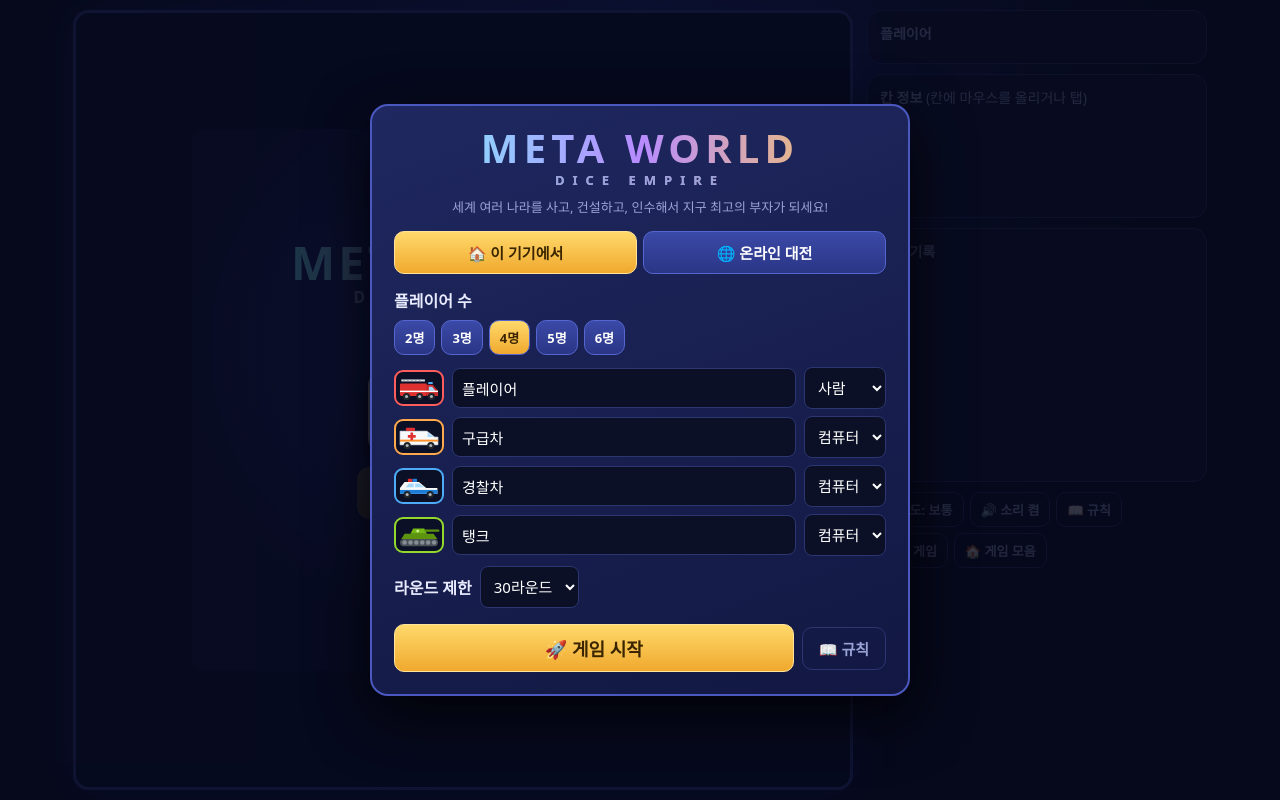
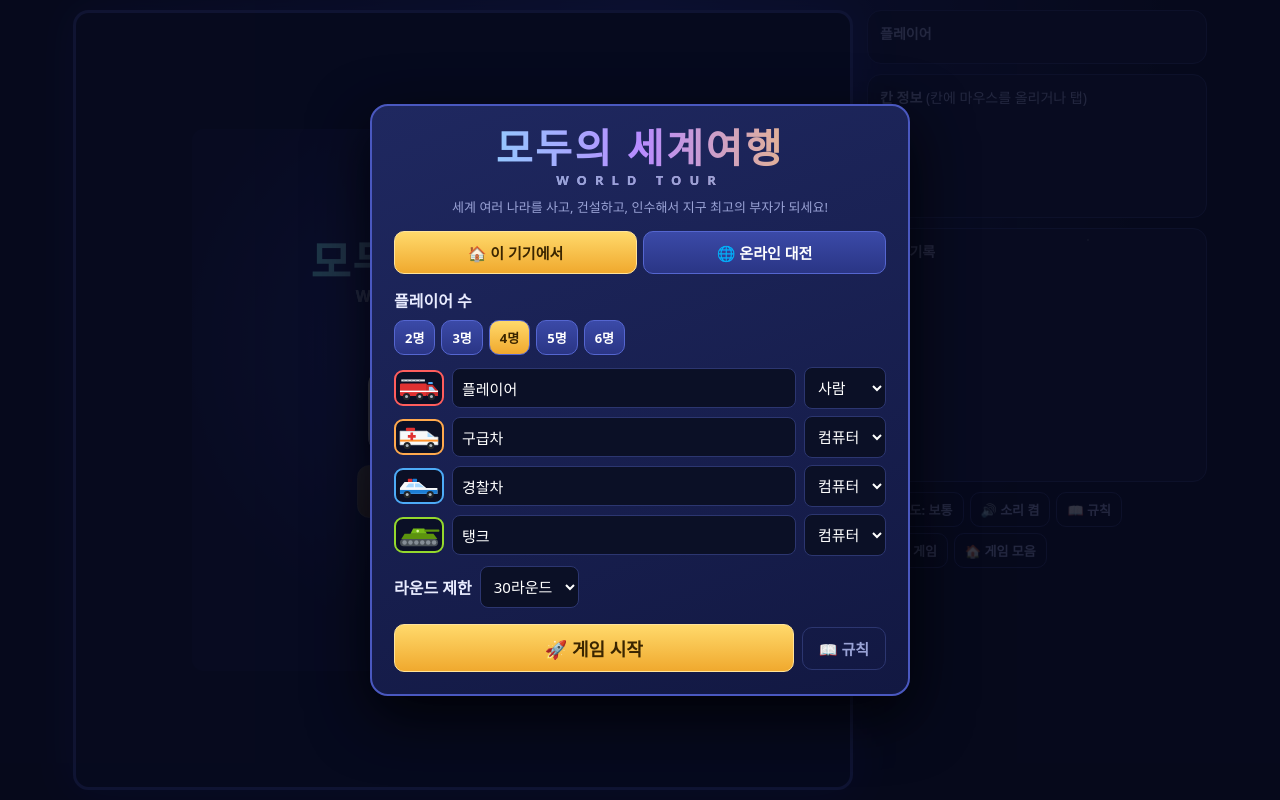
Before and after one commit to d01050115878-ctrl/family-games-hub, a website: page public/meta-world/index.html in a window 1280 px wide. Drawn offline with Linux system fonts and the light colour scheme.

Commit message:
게임 이름 변경: 모두의 세계여행
Co-Authored-By: Claude Opus 5.5 <noreply@anthropic.com>

```diff
--- a/metaworld-server.js
+++ b/metaworld-server.js
@@ -1,5 +1,5 @@
 /* =========================================================
-   메타 월드 다이스 - 온라인 대전 서버 (WebSocket, 최대 6명)
+   모두의 세계여행 - 온라인 대전 서버 (WebSocket, 최대 6명)
    서버가 게임 엔진을 직접 돌리고, 각 플레이어에게 결정을 물어본다.
    접속이 끊긴 사람의 차례는 컴퓨터가 대신 진행하고, 다시 들어오면 이어서 한다.
    ========================================================= */
--- a/public/config.js
+++ b/public/config.js
@@ -6,7 +6,7 @@ window.GAMES_CONFIG = [
   {
     id: 'metaworld',
     emoji: '🪐',
-    title: '메타 월드 다이스',
+    title: '모두의 세계여행',
     subtitle: '세계 여행 보드게임 · 온라인 최대 6명',
     desc: '🚒소방차·🚑구급차·🚓경찰차·🪖탱크·⚡한전 작업차·🔥도시가스차 중 하나를 골라 출발! 주사위를 굴려 세계 여러 나라를 사고 하우스·빌딩·호텔·🌟랜드마크를 지어보세요! 통행료를 받고 상대 나라를 인수하고, 버뮤다 삼각지대·워프 게이트·월드 페스티벌·행운 카드까지. 이 기기에서 2~6명, 또는 🌐온라인으로 최대 6명이 함께!',
     url: '/meta-world/',
--- a/public/meta-world/engine.js
+++ b/public/meta-world/engine.js
@@ -1,5 +1,5 @@
 /* =========================================================
-   메타 월드 다이스 - 게임 엔진 (브라우저 · 서버 공용)
+   모두의 세계여행 - 게임 엔진 (브라우저 · 서버 공용)
    게임 규칙과 진행만 담당한다. 화면/통신은 io 객체가 맡는다.
      io.event(ev)      : 화면에 보여줄 일 (sync, log, dice, announce, float, sfx, msg, end)
      io.ask(p, req)    : 사람 플레이어에게 결정 요청 → Promise(답). undefined면 컴퓨터가 대신 결정
--- a/public/meta-world/index.html
+++ b/public/meta-world/index.html
@@ -3,7 +3,7 @@
 <head>
 <meta charset="utf-8">
 <meta name="viewport" content="width=device-width,initial-scale=1">
-<title>메타 월드 다이스</title>
+<title>모두의 세계여행</title>
 <style>
 :root{
   --bg:#0b1026; --panel:#141b3d; --panel2:#1c2452; --text:#e9ecff; --muted:#9aa3d6;
@@ -64,7 +64,7 @@ button,input,select{font-family:inherit}
 
 #center{grid-row:2/9;grid-column:2/9;display:flex;flex-direction:column;align-items:center;justify-content:center;gap:1.5cqw;
   position:relative;border-radius:1.5cqw;background:radial-gradient(circle at 50% 40%,#2a3690 0%,#121942 70%)}
-.logo{font-size:6cqw;font-weight:900;letter-spacing:.4cqw;background:linear-gradient(90deg,#7cf3ff,#b78bff,#ffcc4d);
+.logo{font-size:5.6cqw;font-weight:900;letter-spacing:.2cqw;background:linear-gradient(90deg,#7cf3ff,#b78bff,#ffcc4d);
   -webkit-background-clip:text;background-clip:text;color:transparent;text-align:center;line-height:1}
 .logo span{display:block;font-size:2cqw;letter-spacing:1.4cqw;color:var(--muted);-webkit-text-fill-color:var(--muted);margin-top:.6cqw}
 #turnBadge{font-size:2.4cqw;font-weight:800;padding:.6cqw 2cqw;border-radius:99px;background:#0b1026aa;border:.3cqw solid var(--pc,#fff)}
@@ -181,7 +181,7 @@ input.f,select.f{background:#0b1026;color:#fff;border:1px solid var(--line);bord
   <div id="boardWrap">
     <div id="board">
       <div id="center">
-        <div class="logo">META WORLD<span>DICE EMPIRE</span></div>
+        <div class="logo">모두의 세계여행<span>WORLD TOUR</span></div>
         <div id="turnBadge">게임 준비 중</div>
         <div id="diceBox"><div class="die" id="d1"></div><div class="die" id="d2"></div></div>
         <div id="gauge" hidden><div class="gtitle">🎯 주사위 조절 — 원하는 합에서 굴리기!</div><div class="gbar"><div class="gneedle" id="gNeedle"></div></div>
@@ -213,7 +213,7 @@ input.f,select.f{background:#0b1026;color:#fff;border:1px solid var(--line);bord
 
 <!-- 시작 화면 -->
 <div class="overlay show" id="setup"><div class="box">
-  <div class="logo" style="font-size:40px">META WORLD<span style="font-size:13px;letter-spacing:8px;margin-top:6px">DICE EMPIRE</span></div>
+  <div class="logo" style="font-size:40px">모두의 세계여행<span style="font-size:13px;letter-spacing:8px;margin-top:6px">WORLD TOUR</span></div>
   <p class="note" style="text-align:center;margin:10px 0 0">세계 여러 나라를 사고, 건설하고, 인수해서 지구 최고의 부자가 되세요!</p>
   <div class="tabs"><button class="btn sel" id="tabLocal">🏠 이 기기에서</button><button class="btn" id="tabOnline">🌐 온라인 대전</button></div>
 
```
